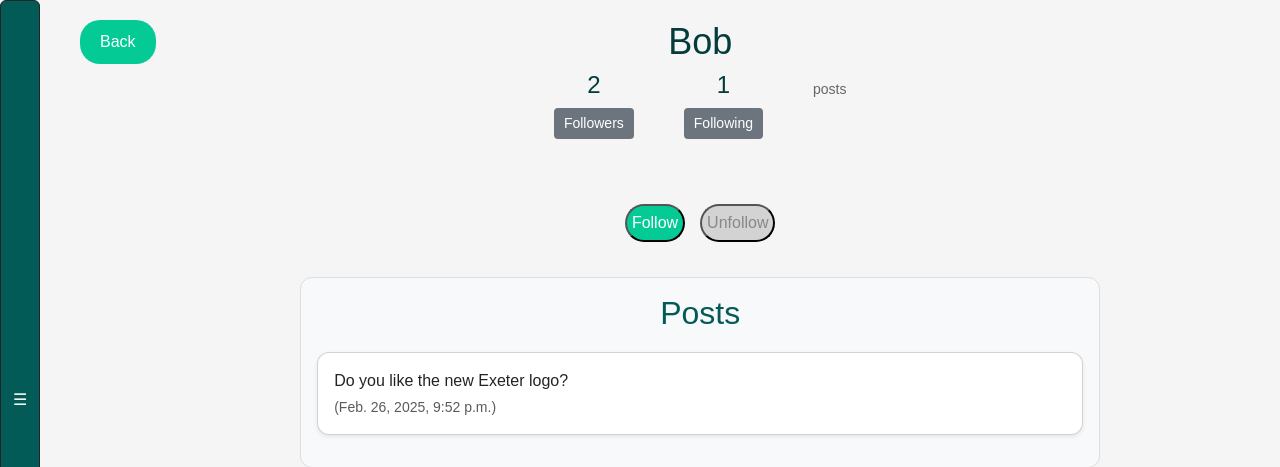
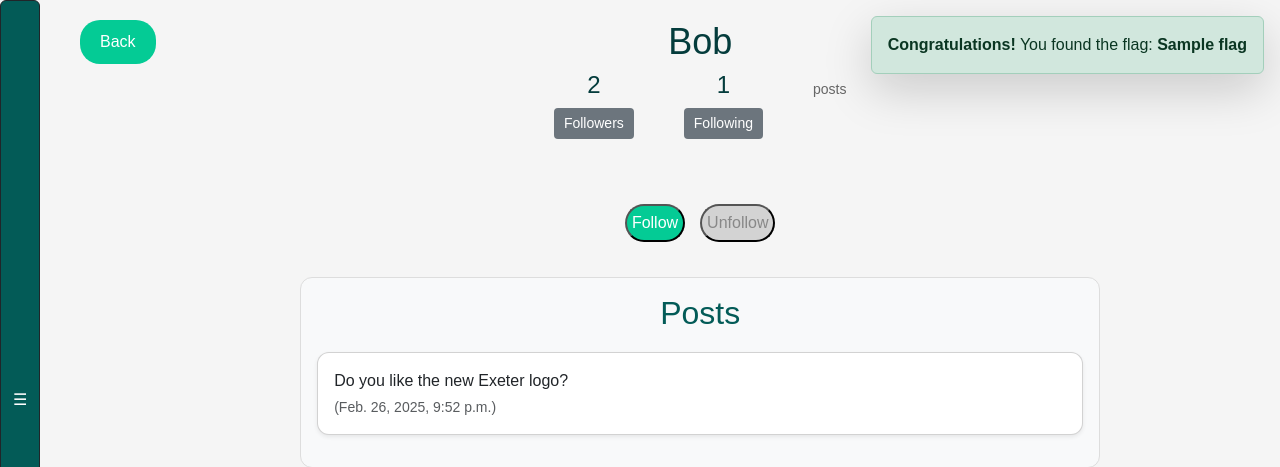
Before and after one commit to lyssiev/dvwa-idor, a Django app: page /profile/2/ in a window 1280 px wide. Shown: the top 467 px of the page. Run offline with Django 5.2, Linux system fonts and the light colour scheme; a user stored in the database is signed in; data comes from the database, SQL or seed files in the repository; both versions use the stored data as it was after the commit; tables that the repository leaves empty hold one stand-in row (values such as "Sample post"); a database or web service that is not in the repository returns one stand-in record (values such as "Sample title"); data that the repository does not hold is empty.

Commit message:
Progress bar updated, flags display when vulnerabilities exploited

```diff
--- a/webapp/models.py
+++ b/webapp/models.py
@@ -48,3 +48,8 @@ class Comment(models.Model):
 
     def __str__(self):
         return f"Comment by {self.user.username} on {self.post.id}"
+
+
+class Progress(models.Model):
+    user = models.OneToOneField(User, on_delete=models.CASCADE)
+    completed_exercises = models.IntegerField(default=0)
--- a/webapp/static/js/flags.js
+++ b/webapp/static/js/flags.js
@@ -1,52 +1,58 @@
-let completedExercises = new Set(); // Stores completed exercises
+// JS for handling flag submission
 
+let completedExercises = new Set(); // storing completed exercises
+
+// Event listener for flag submission
 function submitFlag() {
   let flagInput = document.getElementById("flagInput").value.trim();
   let flagMessage = document.getElementById("flagMessage");
 
   console.log("Submitting flag:", flagInput);
 
+  // post flag to API
   fetch("https://api-dvwa.onrender.com/api/check_flag", {
     method: "POST",
     headers: { "Content-Type": "application/json" },
-        body: JSON.stringify({ flag: flagInput })  // ✅ Send only the flag
+    body: JSON.stringify({ flag: flagInput }),
   })
-    .then(response => response.json())
-    .then(data => {
+    .then((response) => response.json()) // parse JSON response
+    .then((data) => {
       if (data.status === "success") {
-            flagMessage.innerHTML = `<span class='text-success'>${data.message} (Exercise ${data.exercise} completed!)</span>`;
-            markExerciseCompleted(data.exercise);  // ✅ Now correctly marks it
+        flagMessage.innerHTML = `<span class='text-success'>${data.message} (Exercise ${data.exercise} completed!)</span>`; // display success message
+        markExerciseCompleted(data.exercise); // mark exercise as completed
       } else {
-            flagMessage.innerHTML = `<span class='text-danger'>${data.message}</span>`;
+        flagMessage.innerHTML = `<span class='text-danger'>${data.message}</span>`; // display error message
       }
     })
-    .catch(error => {
+    .catch((error) => {
       console.error("Fetch Error:", error);
-        flagMessage.innerHTML = "<span class='text-danger'>Error submitting flag. Check console.</span>";
+      flagMessage.innerHTML =
+        "<span class='text-danger'>Error submitting flag. Check console.</span>"; // display error message
     });
 }
 
-
+// Mark exercise as completed
 function markExerciseCompleted(exercise) {
   let button = document.getElementById(exercise);
+  // add exercise to completed set and update progress bar
   if (button) {
     completedExercises.add(exercise);
     button.classList.add("completed-exercise");
-        button.innerHTML += " - Complete!";
+    button.innerHTML += " - Complete!"; // add completion message to button
     updateProgress();
-    } else {
-        console.error(`Exercise button not found: ${exercise}`);
   }
 }
 
+// Update progress bar
 function updateProgress() {
   let progressBar = document.getElementById("progressBar");
   let totalExercises = 5;
   let completedCount = completedExercises.size;
-    let progressPercentage = (completedCount / totalExercises) * 100;
-    progressBar.style.width = `${progressPercentage}%`;
+  let progressPercentage = (completedCount / totalExercises) * 100; // calculate percentage
+  progressBar.style.width = `${progressPercentage}%`; // update progress bar width
 }
 
+// Show exercise modal
 function showExercise(exerciseNumber) {
   let modalId = `exercise${exerciseNumber}Modal`;
   let modal = new bootstrap.Modal(document.getElementById(modalId));
--- a/webapp/templates/introduction.html
+++ b/webapp/templates/introduction.html
@@ -14,7 +14,6 @@
 
 <body class="d-flex align-items-center justify-content-center vh-100 bg-light">
     <div class="card shadow-lg p-4 text-center disclaimer-box">
-    <!-- Centered Vertical Text Container -->
     <div class="container text-center d-flex flex-column align-items-center justify-content-center" style="max-width: 600px;">
         <h2 class="fw-bold disclaimer-text">Welcome to the Deliberately Vulnerable Web Application!</h2>
 
@@ -30,7 +29,6 @@
             Your goal is to complete each exercise by <strong>finding the flags</strong> and entering them in the box on the sidebar. Once you are done, please look through the <strong>fixed version of the application</strong> and see the changes made in the code to patch the vulnerabilities. Have fun!
         </p>
 
-        <!-- Go to Website Button -->
         <a href="{% url 'login' %}" class="btn disclaimer-btn mt-4">Go to Website</a>
     </div>
     </div>
--- a/webapp/templates/moderator_dashboard.html
+++ b/webapp/templates/moderator_dashboard.html
@@ -6,11 +6,10 @@
     <meta name="viewport" content="width=device-width, initial-scale=1">
     <title>Moderator Dashboard</title>
 
-    <!-- ✅ Bootstrap CDN (for styling) -->
+    <!-- CSS -->
     <link href="https://cdn.jsdelivr.net/npm/bootstrap@5.3.0/dist/css/bootstrap.min.css" rel="stylesheet">
     <link rel="stylesheet" href="{% static 'css/style.css' %}">
 
-    <!-- ✅ Custom Styles (optional) -->
     <style>
         body {
             background-color: #f8f9fa;
@@ -85,7 +84,6 @@
 
     </div>
 
-    <!-- ✅ Bootstrap JS (for mobile-friendly navbar toggling) -->
     <script src="https://cdn.jsdelivr.net/npm/bootstrap@5.3.0/dist/js/bootstrap.bundle.min.js"></script>
 
 </body>
--- a/webapp/templates/profile.html
+++ b/webapp/templates/profile.html
@@ -11,6 +11,15 @@
 </head>
 <body>
     {% include 'exercise_bar.html' %}
+
+    {% if flag %}
+        <div class="position-absolute top-0 end-0 p-3">
+            <div class="alert alert-success text-end shadow-lg">
+                <strong>Congratulations!</strong> You found the flag: <span class="fw-bold">{{ flag }}</span>
+            </div>
+        </div>
+    {% endif %}
+
 
     <!-- Top Buttons -->
     <div class="top-buttons">
--- a/webapp/templates/register.html
+++ b/webapp/templates/register.html
@@ -8,7 +8,7 @@
     <link href="https://cdn.jsdelivr.net/npm/bootstrap@5.3.0-alpha1/dist/css/bootstrap.min.css" rel="stylesheet">
     <script src="https://cdn.jsdelivr.net/npm/bootstrap@5.3.0-alpha1/dist/js/bootstrap.bundle.min.js"></script>
     <link rel="stylesheet" href="{% static 'css/shared-style.css' %}">
-    <link rel="stylesheet" href="{% static 'css/login-style.css' %}"> <!-- Reuse login styles -->
+    <link rel="stylesheet" href="{% static 'css/login-style.css' %}">
 </head>
 <body>
 
@@ -16,7 +16,7 @@
 
     <!-- Main Content -->
     <div class="content">
-        <div class="login-form"> <!-- Use the same styling -->
+        <div class="login-form">
             <h2>Register</h2>
             <form method="post" action="{% url 'register' %}">
                 {% csrf_token %}
--- a/webapp/views.py
+++ b/webapp/views.py
@@ -1,11 +1,13 @@
 from django.contrib.auth import authenticate, login, logout
 from django.contrib.auth.models import User
-from .models import Profile, Post
+from .models import Profile, Post, Progress
+from django.http import JsonResponse
 from django.contrib import messages
 from django.shortcuts import render, redirect, get_object_or_404
 from django.contrib.auth.decorators import login_required
 from .forms import PostForm, PrivacyForm, CommentForm
 from django.http import HttpResponse, HttpResponseForbidden
+import requests
 
 def login_view(request):
     if request.method == "POST":
@@ -17,12 +19,12 @@ def login_view(request):
             login(request, user)
             response = redirect("home")
 
-            # ✅ Only assign "moderator" role (no more admin role)
+            # Only assign "moderator" role (no more admin role)
             role = "moderator" if user.is_staff else "user"
 
             print(f"🔍 Setting role cookie: {role}")  # Debugging output
 
-            response.set_cookie("role", role)  # 🚨 Still vulnerable to modification
+            response.set_cookie("role", role)  # vulnerable to cookie manipulation
 
             return response
         else:
@@ -43,7 +45,19 @@ def home_view(request):
 
     role = request.COOKIES.get("role", "user")  # Default to "user"
 
-    return render(request, "home.html", {"profile": profile, "role": role})
+    flag_ex2 = None
+    FLAG_API_URL = "https://api-dvwa.onrender.com/api/get_flag"
+
+    if role == "moderator":
+        try:
+            response = requests.post(FLAG_API_URL, json={"exercise": "2"})
+            if response.status_code == 200:
+                flag_ex2 = response.json().get("flag", None)
+
+        except requests.exceptions.RequestException as e:
+            print(f"Error fetching flag: {e}")
+
+    return render(request, "home.html", {"profile": profile, "role": role, "flag_ex2": flag_ex2})
 
 
 def feed_view(request):
@@ -112,7 +126,19 @@ def profile(request, pk):
         missing_profile = Profile(user=request.user)
         missing_profile.save()
 
-    profile = Profile.objects.get(pk=pk)
+    profile = get_object_or_404(Profile, pk=pk)
+    flag = None
+
+    if profile.private and request.user != profile.user:
+        try:
+            response = requests.post("https://api-dvwa.onrender.com/api/get_flag", json={"exercise": "1"})
+            print(f"API Response: {response.status_code}")
+            print(f"API Response: {response.json()}")
+            if response.status_code == 200:
+                flag = response.json().get("flag")
+        except requests.exceptions.RequestException as e:
+            print(f"Error fetching flag: {e}")
+
     if request.method == "POST":
         current_user_profile = request.user.profile
         data = request.POST
@@ -122,7 +148,8 @@ def profile(request, pk):
         elif action == "unfollow":
             current_user_profile.follows.remove(profile)
         current_user_profile.save()
-    return render(request, "profile.html", {"profile": profile})
+
+    return render(request, "profile.html", {"profile": profile, "flag": flag})
 
 @login_required
 def user_settings(request):
@@ -137,31 +164,45 @@ def user_settings(request):
 
     return render(request, "settings.html", {"privacy_form": privacy_form})
 
+
+FLAG_API_URL = "https://api-dvwa.onrender.com/api/get_flag"
+
 @login_required
 def post_view(request, post_id):
     post = get_object_or_404(Post, id=post_id)
     comments = post.comments.all()
-    comment_form = CommentForm()  # ✅ Initialize the form for GET requests
+    comment_form = CommentForm()
+
+    flag_ex3 = request.session.pop("flag_ex3", None)  # retrieve flag from session if set
 
     if request.method == "POST":
         comment_form = CommentForm(request.POST)
         if comment_form.is_valid():
-            user_id = request.POST.get("user_id")  # 🔴 No validation! Attacker can modify this.
+            user_id = request.POST.get("user_id")  # No validation so attacker can modify this.
             user = get_object_or_404(User, id=user_id)  # Trusting the input (BAD)
 
             comment = comment_form.save(commit=False)
-            comment.user = user  # 🔴 Setting user based on manipulated input
+            comment.user = user # attacker can change user
             comment.post = post
             comment.save()
+
+            if user_id and str(request.user.id) != user_id:
+                try:
+                    response = requests.post(FLAG_API_URL, json={"exercise": "3"})
+                    if response.status_code == 200:
+                        request.session["flag_ex3"] = response.json().get("flag", None) # store flag in session
+                except requests.exceptions.RequestException as e:
+                    print(f"Error fetching flag: {e}")
+
             return redirect("post", post_id=post.id)
+    return render(request, "post.html", {"post": post, "comments": comments, "comment_form": comment_form, "flag_ex3": flag_ex3})
 
-    return render(request, "post.html", {"post": post, "comments": comments, "comment_form": comment_form})
 
 # moderator views
 
 @login_required
 def moderator_dashboard(request):
-    """🚨 Vulnerable Moderator Dashboard - Uses a cookie instead of Django authentication"""
+    """ Uses a cookie instead of Django authentication"""
     role = request.COOKIES.get("role", "user")
 
     if role != "moderator":
@@ -174,11 +215,10 @@ def moderator_dashboard(request):
 
 @login_required
 def edit_user(request, user_id):
-    """🚨 Vulnerable Moderator Action - Uses cookie-based authentication"""
-    role = request.COOKIES.get("role", "user")  # ❌ Attackers can modify this!
+    role = request.COOKIES.get("role", "user")  # Attackers can modify this!
 
     if role != "moderator":
-        return HttpResponseForbidden("❌ You do not have permission to edit users.")
+        return HttpResponseForbidden("You do not have permission to edit users.")
 
     user = get_object_or_404(User, id=user_id)
 
@@ -194,10 +234,10 @@ def edit_user(request, user_id):
 @login_required
 def delete_post(request, post_id):
     """🚨 Vulnerable Moderator Action - Uses cookie-based authentication to allow post deletion"""
-    role = request.COOKIES.get("role", "user")  # ❌ Attackers can modify this!
+    role = request.COOKIES.get("role", "user")  # Attackers can modify this!
 
     if role != "moderator":
-        return HttpResponseForbidden("❌ You do not have permission to delete posts.")
+        return HttpResponseForbidden(" You do not have permission to delete posts.")
 
     post = get_object_or_404(Post, id=post_id)
     post.delete()
@@ -209,3 +249,15 @@ def disclaimer(request):
 
 def introduction(request):
     return render(request, 'introduction.html')
+
+@login_required
+def update_progress(request):
+    if request.method == "POST":
+        progress, created = Progress.objects.get_or_create(user=request.user)
+        data = request.POST
+        exercise_number = int(data.get("exercise"))
+        if exercise_number not in progress.completed_exercises:
+            progress.completed_exercises.append(exercise_number)
+            progress.save()
+
+        return JsonResponse({"completed_exercises": progress.completed_exercises})
```
Also changed, not shown: webapp/templates/home.html (+10 -1 lines), webapp/templates/post.html (+9 -0 lines), db.sqlite3. Lines whose indentation alone changed are shown as unchanged.
